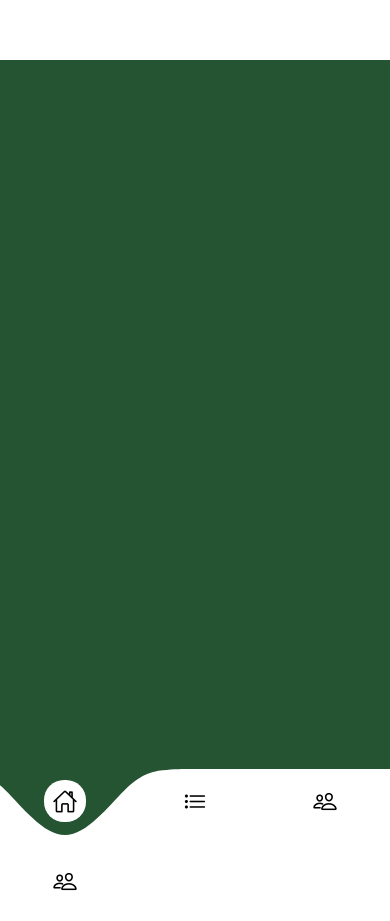
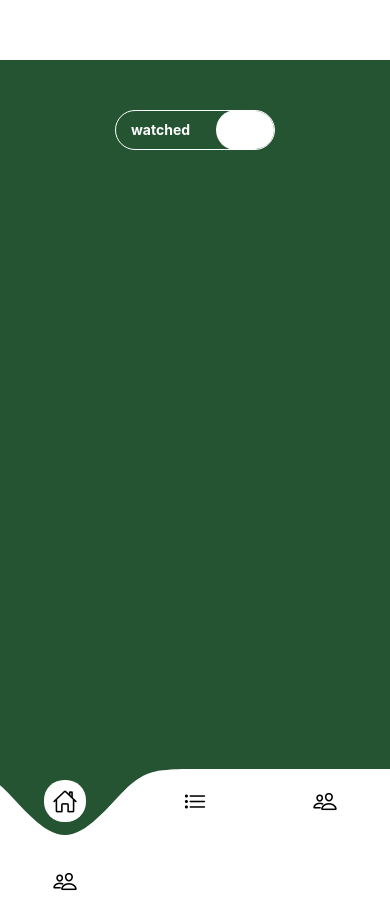
Before and after one commit to seanbb88/ReactNativeSharedUI, a React Native app: screen / in a window 390 px wide. Built offline with nearby package versions, Linux system fonts and the light colour scheme.

Commit message:
animated toggle

```diff
--- a/App.tsx
+++ b/App.tsx
@@ -11,8 +11,6 @@ import AppButton from './components/Button/Button';
 import { AppTitle, FullScreenLoader, PaqeLoader } from './components';
 import { TabBar, FadeView, LiquidSwipe, AnimatedInput, NowPlayingLoader } from './animations';
 import AnimatedToggle from './animations/toggle/AnimatedToggle/AnimatedToggle';
-import SimpleToggle from './animations/toggle/AnimatedToggle/AnimatedToggle';
-import TextInsideToggle from './animations/toggle/AnimatedToggle/AnimatedToggle';
 
 
 
@@ -81,7 +79,11 @@ export default function App() {
             onChangeText={(text) => setInputValue(text)}
           />
         </View> */}
-
+        <AnimatedToggle
+          optionOne='watched'
+          optionTwo='unwatched'
+          onToggle={(e) => console.log("DA TOGGLE", e)}
+        />
 
         {/* <LiquidSwipe /> */}
 
--- a/animations/index.ts
+++ b/animations/index.ts
@@ -3,6 +3,7 @@ import SwipeableList from './lists/SwipableList'
 import { LiquidSwipe } from './toggle/LiquidSwipe/LiquidSwipe'
 import TabBar from './tabs/Tabs'
 import { AnimatedInput } from './input/AnimatedInput'
+import { AnimatedToggle } from './toggle/AnimatedToggle/AnimatedToggle'
 import { NowPlayingLoader } from './loaders/NowPlaying/NowPlayingLoader'
 
-export { FadeView, SwipeableList, LiquidSwipe, TabBar, AnimatedInput, NowPlayingLoader }
+export { AnimatedToggle, FadeView, SwipeableList, LiquidSwipe, TabBar, AnimatedInput, NowPlayingLoader }
--- a/animations/toggle/AnimatedToggle/AnimatedToggle.tsx
+++ b/animations/toggle/AnimatedToggle/AnimatedToggle.tsx
@@ -1,49 +1,80 @@
 import React, { useState } from 'react';
 import { View, Text, TouchableOpacity, StyleSheet } from 'react-native';
 
-const TextInsideToggle = () => {
-    const [isOn, setIsOn] = useState(false);
+interface AnimatedToggleProps {
+    optionOne: string;
+    optionTwo: string;
+    onToggle: (toggleValue: string) => void;
+}
+
+export const AnimatedToggle = ({ optionOne, optionTwo, onToggle }: AnimatedToggleProps) => {
+    const [isOptionOneSelected, setIsOptionOneSelected] = useState(true);
 
     const toggleSwitch = () => {
-        setIsOn((prevIsOn) => !prevIsOn);
+        const newValue = isOptionOneSelected ? optionTwo : optionOne;
+        setIsOptionOneSelected(!isOptionOneSelected);
+        onToggle(newValue);
     };
 
     return (
-        <TouchableOpacity onPress={toggleSwitch} style={styles.toggle}>
-            <View style={[styles.toggleCircle, isOn ? styles.toggleOn : styles.toggleOff]}>
-                <Text style={styles.toggleText}>{isOn ? 'On' : 'Off'}</Text>
-            </View>
-        </TouchableOpacity>
+        <View style={styles.container}>
+            <TouchableOpacity onPress={toggleSwitch} style={styles.toggle}>
+                <View style={[styles.toggleTrack, isOptionOneSelected ? styles.toggleTrackOn : styles.toggleTrackOff]}>
+                    <View style={[styles.toggleCircle, isOptionOneSelected ? styles.toggleCircleOn : styles.toggleCircleOff]} />
+                    <Text style={[styles.toggleText, !isOptionOneSelected && styles.alternateText]}>{isOptionOneSelected ? optionOne : optionTwo}</Text>
+                </View>
+            </TouchableOpacity>
+        </View>
     );
 };
 
 const styles = StyleSheet.create({
+    container: {
+        marginTop: 50,
+    },
     toggle: {
-        width: 100,
-        height: 50,
+        width: 160,
+        height: 40,
         borderRadius: 25,
+        backgroundColor: 'transparent',
+        overflow: 'hidden',
         borderWidth: 1,
-        borderColor: '#ccc',
+        borderColor: 'white'
+    },
+    toggleTrack: {
+        flex: 1,
+        flexDirection: 'row',
+        borderRadius: 25,
         alignItems: 'center',
-        justifyContent: 'center',
+    },
+    toggleTrackOn: {
+        backgroundColor: 'transparant',
+    },
+    toggleTrackOff: {
+        backgroundColor: 'transparant',
     },
     toggleCircle: {
-        width: 96,
-        height: 46,
-        borderRadius: 23,
-        alignItems: 'center',
-        justifyContent: 'center',
+        width: 200,
+        height: 40,
+        borderRadius: 25,
+        backgroundColor: 'white',
     },
-    toggleOn: {
-        backgroundColor: 'green',
+    toggleCircleOn: {
+        transform: [{ translateX: 100 }],
     },
-    toggleOff: {
-        backgroundColor: 'gray',
+    toggleCircleOff: {
+        transform: [{ translateX: 0 }],
     },
     toggleText: {
         color: 'white',
         fontWeight: 'bold',
+        position: 'absolute',
+        top: 10,
+        left: 15,
     },
+    alternateText: {
+        color: 'black'
+    }
 });
 
-export default TextInsideToggle;
+export default AnimatedToggle;
```
